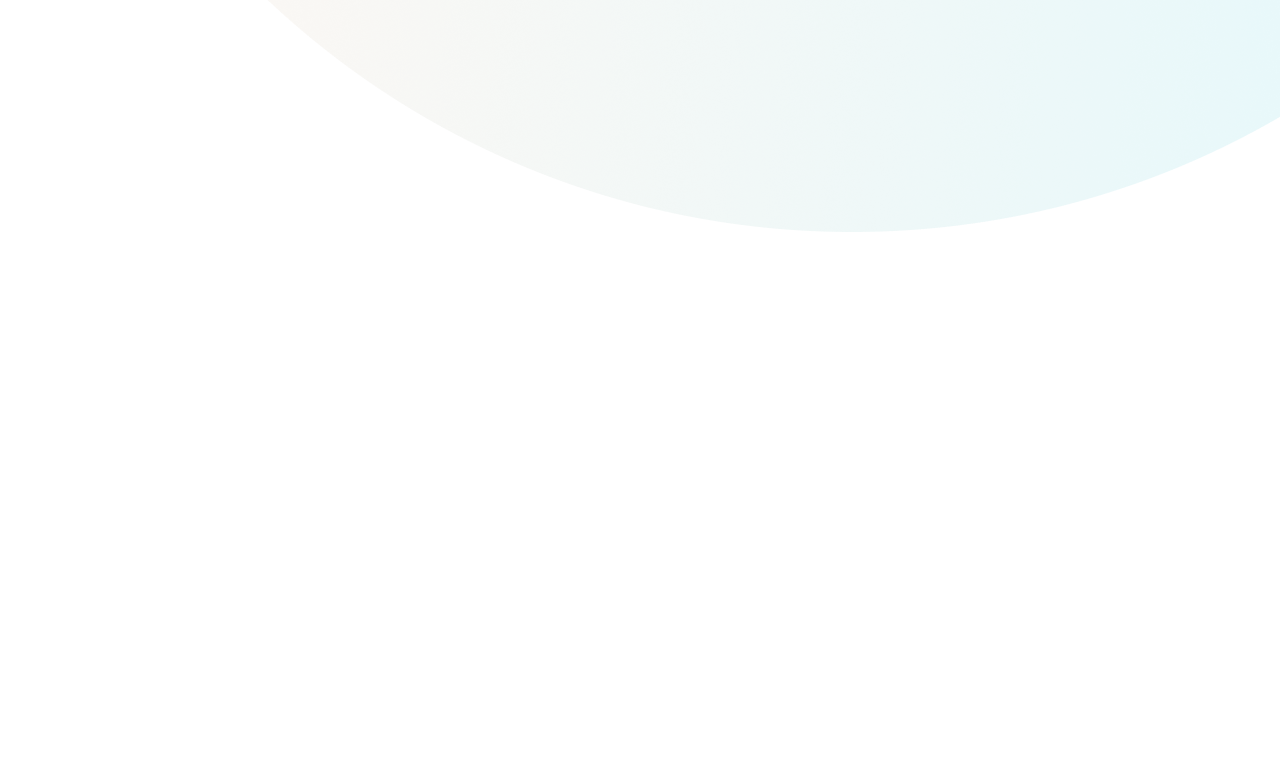
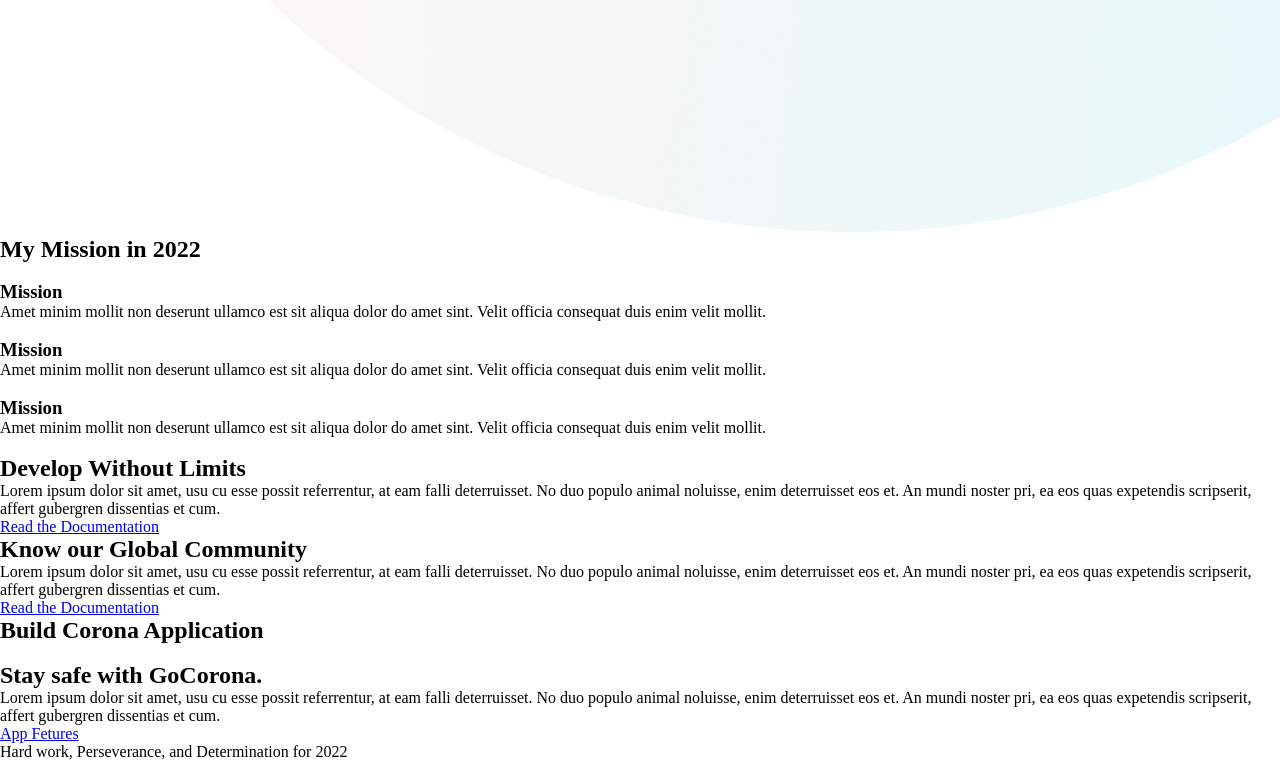
Before and after one commit to aliftamim/mission-2022, a plain HTML site: page index.html in a window 1280 px wide. Shown: the part 2048-2809 px from the top of the page. Before the commit the page ends 2284 px from the top, so only its background shows below. Drawn offline with Linux system fonts and the light colour scheme.

Commit message:
all html added

```diff
--- a/index.html
+++ b/index.html
@@ -23,5 +23,59 @@
             <img src="images/person/person-2.png" alt="">
         </div>
     </section>
+    <!-- My mission section -->
+    <section>
+        <h2>My Mission in 2022</h2>
+        <div>
+            <img src="" alt="">
+            <h3>Mission</h3>
+            <p>Amet minim mollit non deserunt ullamco est sit aliqua dolor do amet sint. Velit officia consequat duis enim velit mollit.</p>
+        </div>
+        <div>
+            <img src="" alt="">
+            <h3>Mission</h3>
+            <p>Amet minim mollit non deserunt ullamco est sit aliqua dolor do amet sint. Velit officia consequat duis enim velit mollit.</p>
+        </div>
+        <div>
+            <img src="" alt="">
+            <h3>Mission</h3>
+            <p>Amet minim mollit non deserunt ullamco est sit aliqua dolor do amet sint. Velit officia consequat duis enim velit mollit.</p>
+        </div>
+    </section>
+    <!-- Develop Without Limits Sections-->
+    <section>
+        <div>
+            <img src="" alt="">
+        </div>
+        <div>
+            <h2>Develop Without Limits</h2>
+            <p>Lorem ipsum dolor sit amet, usu cu esse possit referrentur, at eam falli deterruisset. No duo populo animal noluisse, enim deterruisset eos et. An mundi noster pri, ea eos quas expetendis scripserit, affert gubergren dissentias et cum.</p>
+            <a href="#">Read the  Documentation</a>
+        </div>
+    </section>
+    <section>
+        <div>
+            <h2>Know our Global Community</h2>
+            <p>Lorem ipsum dolor sit amet, usu cu esse possit referrentur, at eam falli deterruisset. No duo populo animal noluisse, enim deterruisset eos et. An mundi noster pri, ea eos quas expetendis scripserit, affert gubergren dissentias et cum.</p>
+            <a href="#">Read the  Documentation</a>
+        </div>
+    </section>
+    <!-- Bonus Section -->
+    <section>
+        <h2>Build Corona Application</h2>
+        <div>
+            <img src="" alt="">
+        </div>
+        <div>
+            <h2>Stay safe with GoCorona.</h2>
+            <p>Lorem ipsum dolor sit amet, usu cu esse possit referrentur, at eam falli deterruisset. No duo populo animal noluisse, enim deterruisset eos et. An mundi noster pri, ea eos quas expetendis scripserit, affert gubergren dissentias et cum.</p>
+            <a href="#">App Fetures</a>
+        </div>
+    </section>
+    <!-- Footer Section -->
+    <section>
+        <h3></h3>
+        <p>Hard work, Perseverance, and Determination for 2022</p>
+    </section>
 </body>
 </html>
```
